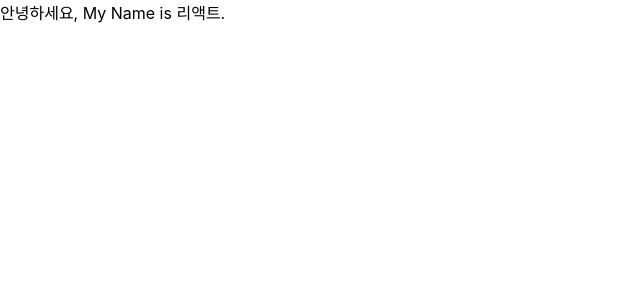
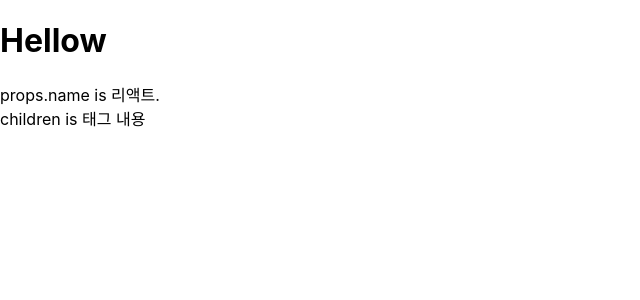
Before and after one commit to FlynnHer/react_Alpha, a React (Create React App) app: page / in a window 1280 px wide. Shown: the top 300 px of the page, without its empty margins (0-640 px from the left). Built offline with nearby package versions, Linux system fonts and the light colour scheme.

Commit message:
props : Tag 설정과 값 전달

```diff
--- a/src/study/Alpha.js
+++ b/src/study/Alpha.js
@@ -3,7 +3,7 @@ import MyProps from './MyProps';
 function Alpha () {
   return (
     <div>
-      <MyProps name="리액트" />
+      <MyProps name="리액트"> 태그 내용 </MyProps>
     </div>
   )
 }
--- a/src/study/MyProps.js
+++ b/src/study/MyProps.js
@@ -1,7 +1,9 @@
 const MyProps = props => {
   return (
     <div>
-      안녕하세요, My Name is {props.name||"무 명"}.
+      <h1>Hellow</h1>
+      props.name is {props.name||"무 명"}.<br/>
+      children is {props.children}
     </div>
   )
 }
```
